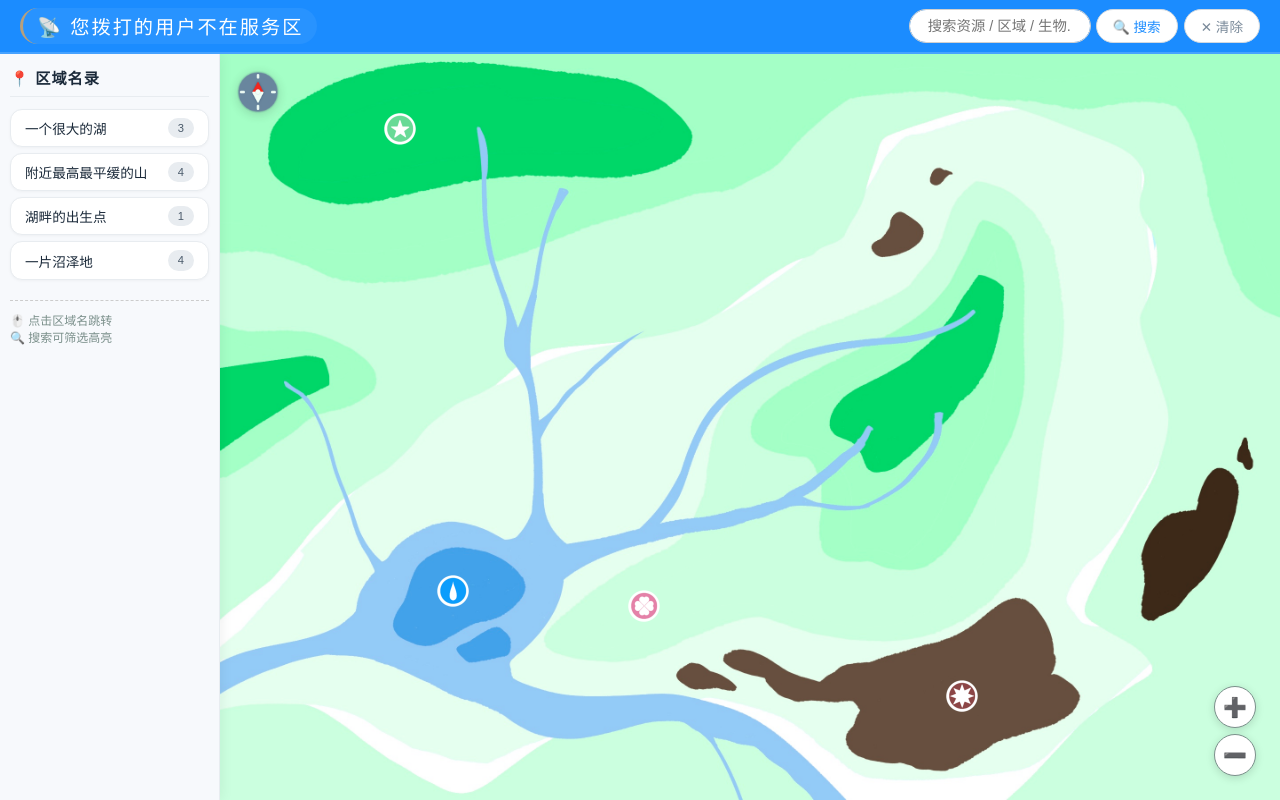
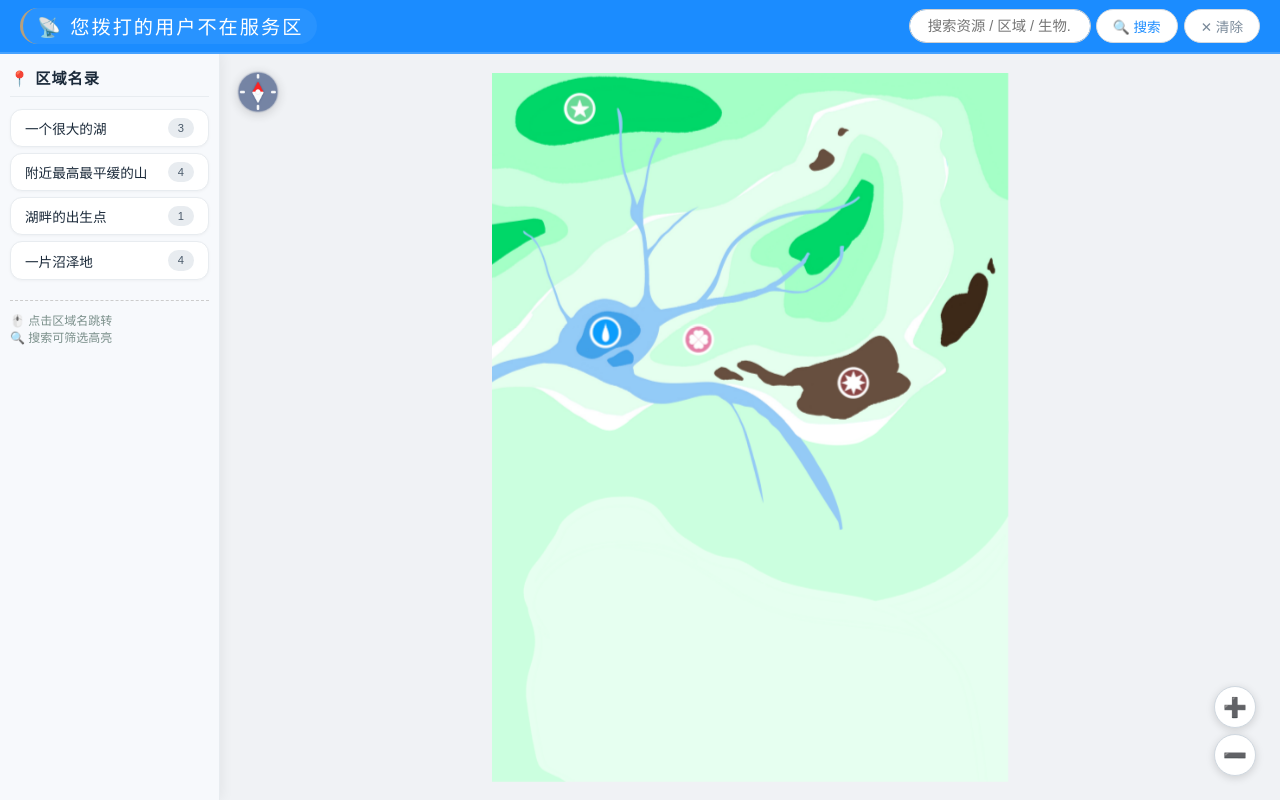
Before and after one commit to AY-Yao0712/world-map, a plain HTML site: page map.html in a window 1280 px wide. Both pictures are taken after a click on the button "🔍 搜索". Drawn offline with Linux system fonts and the light colour scheme.

Commit message:
Add files via upload

```diff
--- a/map.html
+++ b/map.html
@@ -16,7 +16,7 @@
 
         body {
             font-family: 'PingFang SC', 'Microsoft YaHei', sans-serif;
-    	    background: #f0f2f5;        /* 高德常用背景色 */
+            background: #f0f2f5;
             color: #1b2a3a;
             height: 100vh;
             overflow: hidden;
@@ -92,7 +92,7 @@
             background: #f0f0f0;
         }
 
-        /* ---- 主体布局：侧边栏 + 地图 ---- */
+        /* ---- 主体布局 ---- */
         .main-container {
             display: flex;
             flex: 1;
@@ -100,10 +100,10 @@
             position: relative;
         }
 
-        /* 侧边栏 — 高德风格 */
+        /* 侧边栏 */
         .sidebar {
             width: 220px;
-    		background: #f7f9fc;          /* 浅灰白底 */
+            background: #f7f9fc;
             border-right: 1px solid #e8ecf0;
             overflow-y: auto;
             flex-shrink: 0;
@@ -150,13 +150,12 @@
             margin-left: auto;
         }
 
-
         /* ---- 地图容器 ---- */
         .map-wrapper {
             flex: 1;
             position: relative;
             overflow: hidden;
-            background: #f0f2f5;        /* 和 body 统一 */
+            background: #f0f2f5;
             cursor: grab;
             touch-action: none;
         }
@@ -164,19 +163,22 @@
             cursor: grabbing;
         }
 
-        /* 地图图片容器 — 使用背景图方式，彻底解决 contain 偏移问题 */
+        /* ✅ 地图拼图容器：尺寸由 JS 动态设置，不再是100% */
         #mapContainer {
             position: absolute;
             top: 0;
             left: 0;
-            width: 100%;
-            height: 100%;
             transform-origin: 0 0;
             will-change: transform;
-            background-image: url('map/map1.png');
-            background-size: 100% 100%;  /* 填满容器，点位坐标直接用百分比 */
-            background-position: 0 0;
-            background-repeat: no-repeat;
+        }
+
+        /* ✅ 每张小地图的样式 */
+        .map-piece {
+            position: absolute;
+            display: block;
+            pointer-events: none;
+            user-select: none;
+            -webkit-user-drag: none;
         }
 
         /* ---- 点位标记 ---- */
@@ -202,7 +204,7 @@
             pointer-events: none;
         }
 
-        /* ---- 弹窗 (modal) ---- */
+        /* ---- 弹窗 ---- */
         .modal-overlay {
             position: fixed;
             top: 0;
@@ -215,12 +217,10 @@
             display: none;
             justify-content: center;
             align-items: center;
-            pointer-events: auto;
         }
         .modal-overlay.active {
             display: flex;
         }
-
         .modal-box {
             position: relative;
             max-width: 520px;
@@ -229,7 +229,6 @@
             background: #ffffff;
             border-radius: 24px;
             box-shadow: 0 12px 40px rgba(0,0,0,0.25);
-	    border: none;
             overflow: hidden;
             display: flex;
             flex-direction: column;
@@ -239,7 +238,6 @@
             0% { opacity: 0.6; transform: scale(0.92) translateY(10px); }
             100% { opacity: 1; transform: scale(1) translateY(0); }
         }
-
         .modal-header {
             background: #f5f7fa;
             padding: 14px 20px;
@@ -269,7 +267,6 @@
             transform: rotate(90deg);
             color: #a04030;
         }
-
         .modal-body {
             padding: 18px 22px 22px;
             overflow-y: auto;
@@ -312,7 +309,8 @@
             font-size: 0.8rem;
             margin-top: 6px;
         }
-	/* ---- 左上角指南针（纯装饰） ---- */
+
+        /* ---- 左上角指南针 ---- */
         .compass-icon {
             position: absolute;
             top: 16px;
@@ -320,7 +318,7 @@
             z-index: 40;
             width: 44px;
             height: 44px;
-    		pointer-events: none;   /* 让点击穿透，不影响地图操作 */
+            pointer-events: none;
             opacity: 0.85;
             filter: drop-shadow(0 2px 6px rgba(0,0,0,0.2));
         }
@@ -329,6 +327,7 @@
             height: 100%;
             display: block;
         }
+
         /* ---- 地图控制按钮 ---- */
         .map-controls {
             position: absolute;
@@ -345,24 +344,23 @@
             border: none;
             border-radius: 40px;
             background: #ffffff;
-            backdrop-filter: blur(4px);
             color: #1b8cff;
             font-size: 1.2rem;
             cursor: pointer;
             box-shadow: 0 2px 8px rgba(0,0,0,0.15);
             transition: 0.15s;
-            border: 1px solid #7a8f8a;
+            border: 1px solid #d0d8e0;
             font-weight: bold;
         }
         .map-controls button:hover {
-            background: #5a6f6b;
+            background: #eef2f7;
             transform: scale(1.05);
         }
         .map-controls button:active {
             transform: scale(0.94);
         }
 
-        /* ---- 移动端侧边栏切换 ---- */
+        /* ---- 移动端 ---- */
         .sidebar-toggle {
             display: none;
             background: #2c3e3f;
@@ -374,7 +372,6 @@
             cursor: pointer;
             border: 1px solid #5a6f6b;
         }
-
         @media (max-width: 700px) {
             .sidebar {
                 position: absolute;
@@ -407,13 +404,8 @@
             }
         }
 
-        .hidden {
-            display: none !important;
-        }
-        .text-muted {
-            color: #5a6f6b;
-            font-size: 0.85rem;
-        }
+        .hidden { display: none !important; }
+        .text-muted { color: #5a6f6b; font-size: 0.85rem; }
     </style>
 </head>
 <body>
@@ -440,14 +432,14 @@
         </aside>
 
         <div class="map-wrapper" id="mapWrapper">
-    		<!-- 🧭 指南针（纯装饰，不旋转） -->
+            <!-- 🧭 指南针（纯装饰） -->
             <div class="compass-icon">
                 <img src="compass.png" alt="指南针">
             </div>
 
-    	<div id="mapContainer">
-                <!-- 地图图片已用 background-image 方式加载，不需要 img 标签 -->
-            </div>
+            <!-- ✅ 地图拼图容器（内容由 JS 自动填充） -->
+            <div id="mapContainer"></div>
+
             <div class="map-controls">
                 <button id="zoomInBtn">➕</button>
                 <button id="zoomOutBtn">➖</button>
@@ -468,15 +460,44 @@
 
     <script>
         // ================================================================
-        // 📝 区域数据 — 增、删、改都在这里
+        // 📝 【配置区 1】地图拼图 —— 以后加新图就在这里加一行
+        //    规则：
+        //    - 图1 的左上角永远是 (0, 0)
+        //    - 想在下方加图2：x 不变，y = 图1 的高度
+        //    - 想在右方加图3：x = 图1 的宽度，y 不变
+        //    - 想在左方加图4：x = 负数（图1宽度的负数），y 不变
+        //    - 想在上方加图5：x 不变，y = 负数（图1高度的负数）
+        // ================================================================
+        const mapPieces = [
+            {
+                file: 'map/map1.png',   // 图片路径
+                x: 0,                    // 左上角 X 坐标（像素）
+                y: 0,                    // 左上角 Y 坐标（像素）
+                width: 2388,             // 图片宽度（像素）
+                height: 1668             // 图片高度（像素）
+            },
+            {
+                file: 'map/map2.png',
+                x: 0,
+                y: 1610,
+                width: 2388,
+                height: 1668
+            },
+        ];
+
+        // ================================================================
+        // 📝 【配置区 2】区域数据 —— 增、删、改都在这里
+        //    ⚠️ 坐标单位是像素（相对于整体大地图）
+        //    换算公式：像素X = 百分比 × 地图宽 ÷ 100
+        //             像素Y = 百分比 × 地图高 ÷ 100
         // ================================================================
         const regionsData = [
             {
                 id: 'mistwood',
                 name: '一个很大的湖',
                 icon: 'icon/water.png',
-                x: 22,
-                y: 72,
+                x: 525,      // 22% × 2388 ≈ 525
+                y: 1201,     // 72% × 1668 ≈ 1201
                 unlocked: true,
                 description: '一片很大的湖，看起来很深，钓鱼佬狂喜。',
                 resources: ['石头', '苔藓', '水草'],
@@ -487,11 +508,11 @@
                 id: 'windplain',
                 name: '附近最高最平缓的山',
                 icon: 'icon/sign.png',
-                x: 17,
-                y: 10,
+                x: 406,      // 17% × 2388 ≈ 406
+                y: 167,      // 10% × 1668 ≈ 167
                 unlocked: true,
                 description: '视野开阔。',
-                resources: ['雨林树', '苔藓', '藤蔓', '应该还会有别的但是我想不到了'],
+                resources: ['雨林树', '苔藓', '藤蔓'],
                 creatures: ['待定'],
                 dangerLevel: 4
             },
@@ -499,8 +520,8 @@
                 id: 'frostspire',
                 name: '湖畔的出生点',
                 icon: 'icon/safe.png',
-                x: 40,
-                y: 74,
+                x: 955,      // 40% × 2388 ≈ 955
+                y: 1234,     // 74% × 1668 ≈ 1234
                 unlocked: true,
                 description: '终年氤氲薄雾，空气高湿温热。地表覆盖厚层苔藓、淤积腐殖泥，林木临水丛生，河湖支流纵横交错。地形平缓，是新手探索的理想起点。',
                 resources: ['P0001', 'P0002', 'P0003'],
@@ -511,8 +532,8 @@
                 id: 'emberglow',
                 name: '一片沼泽地',
                 icon: 'icon/special.png',
-                x: 70,
-                y: 86,
+                x: 1672,     // 70% × 2388 ≈ 1672
+                y: 1434,     // 86% × 1668 ≈ 1434
                 unlocked: true,
                 description: '湖泊下游淤积形成的淡水沼泽，常年积水、土壤泥泞。腐殖质丰厚，大量腐生生物在此繁衍，生态循环里重要的分解区域。',
                 resources: ['沼泥树脂', '粘液', '腐败的……？'],
@@ -523,8 +544,8 @@
                 id: 'duskshore',
                 name: '暮光群岛',
                 icon: 'icon/sign.png',
-                x: 15,
-                y: 82,
+                x: 358,      // 15% × 2388 ≈ 358
+                y: 1368,     // 82% × 1668 ≈ 1368
                 unlocked: false,
                 description: '1111111',
                 resources: ['星辉珍珠', '珊瑚符文石', '幻光水母触须'],
@@ -534,7 +555,7 @@
         ];
 
         // ================================================================
-        // 以下代码为交互逻辑，你一般不需要修改
+        // 以下为交互逻辑，一般不需要修改
         // ================================================================
 
         const mapWrapper = document.getElementById('mapWrapper');
@@ -551,6 +572,7 @@
         const sidebar = document.getElementById('sidebar');
 
         let currentScale = 1;
+        let baseScale = 1;       // 初始适配缩放比例
         let translateX = 0;
         let translateY = 0;
         let isDragging = false;
@@ -559,17 +581,21 @@
 
         function updateMapTransform() {
             mapContainer.style.transform = `translate(${translateX}px, ${translateY}px) scale(${currentScale})`;
+ 	   // ✅ 图标反向缩放，保持视觉大小
+ 	   document.querySelectorAll('.marker img').forEach(img => {
+	        img.style.transform = `scale(${1 / currentScale})`;
+ 	   });
 	}
 
         function resetView() {
-            currentScale = 1;
+            currentScale = baseScale;
             translateX = 0;
             translateY = 0;
             updateMapTransform();
         }
 
         function zoomIn() {
-            const newScale = Math.min(currentScale * 1.3, 5);
+            const newScale = Math.min(currentScale * 1.3, baseScale * 5);
             if (newScale !== currentScale) {
                 currentScale = newScale;
                 updateMapTransform();
@@ -577,11 +603,71 @@
         }
 
         function zoomOut() {
-            const newScale = Math.max(currentScale / 1.3, 0.3);
+            const newScale = Math.max(currentScale / 1.3, baseScale * 0.3);
             if (newScale !== currentScale) {
                 currentScale = newScale;
                 updateMapTransform();
             }
+        }
+
+        // ---------- ✅ 渲染地图拼图 ----------
+        function renderMapPieces() {
+            mapContainer.innerHTML = '';
+
+            // 计算整体地图的总宽高
+            let maxX = 0, maxY = 0;
+            let minX = 0, minY = 0;
+            mapPieces.forEach(piece => {
+                maxX = Math.max(maxX, piece.x + piece.width);
+                maxY = Math.max(maxY, piece.y + piece.height);
+                minX = Math.min(minX, piece.x);
+                minY = Math.min(minY, piece.y);
+            });
+
+            const totalW = maxX - minX;
+            const totalH = maxY - minY;
+
+            // 设置容器尺寸
+            mapContainer.style.width = totalW + 'px';
+            mapContainer.style.height = totalH + 'px';
+
+            // 如果地图有偏移（有负坐标的图），整体平移一下
+            mapContainer.style.left = (-minX) + 'px';
+            mapContainer.style.top = (-minY) + 'px';
+
+            // 添加每张图片
+            mapPieces.forEach(piece => {
+                const img = document.createElement('img');
+                img.src = piece.file;
+                img.className = 'map-piece';
+                img.style.left = (piece.x - minX) + 'px';
+                img.style.top = (piece.y - minY) + 'px';
+                img.style.width = piece.width + 'px';
+                img.style.height = piece.height + 'px';
+                img.onerror = function() {
+                    this.style.background = '#2d3e3a';
+                    this.alt = '图片加载失败：' + piece.file;
+                };
+                mapContainer.appendChild(img);
+            });
+
+            // 自动缩放适配屏幕
+            fitMapToScreen(totalW, totalH);
+        }
+
+        // ---------- ✅ 自动适配屏幕 ----------
+        function fitMapToScreen(mapWidth, mapHeight) {
+            const wrapperW = mapWrapper.clientWidth;
+            const wrapperH = mapWrapper.clientHeight;
+
+            const scaleX = wrapperW / mapWidth;
+            const scaleY = wrapperH / mapHeight;
+            baseScale = Math.min(scaleX, scaleY) * 0.95;   // 留一点边距
+
+            currentScale = baseScale;
+            translateX = (wrapperW - mapWidth * baseScale) / 2;
+            translateY = (wrapperH - mapHeight * baseScale) / 2;
+            updateMapTransform();
         }
 
         function renderMarkers(highlightIds = []) {
@@ -596,15 +682,19 @@
                 const marker = document.createElement('div');
                 marker.className = 'marker';
                 marker.dataset.regionId = region.id;
-                marker.style.left = region.x + '%';
-                marker.style.top = region.y + '%';
+                marker.style.left = region.x + 'px';   // ✅ 像素定位
+                marker.style.top = region.y + 'px';    // ✅ 像素定位
 
                 const img = document.createElement('img');
 		img.src = region.icon || 'icon/sign.png';
 		img.alt = region.name;
+		// ✅ 反向缩放，让图标在地图缩小时保持视觉大小
+		img.style.width = '32px';
+		img.style.height = '32px';
+		img.style.transform = `scale(${1 / currentScale})`;
+		img.style.transformOrigin = 'center center';
                 marker.appendChild(img);
 
-                // 手机端用 touchend 替代 click，避免与拖拽冲突
                 marker.addEventListener('touchend', (e) => {
                     e.preventDefault();
                     e.stopPropagation();
@@ -648,11 +738,17 @@
                     const id = item.dataset.id;
                     const region = regionsData.find(r => r.id === id);
                     if (region) {
-                        resetView();
+                        // 跳转到该点位：把地图居中到该点位
+                        const wrapperW = mapWrapper.clientWidth;
+                        const wrapperH = mapWrapper.clientHeight;
+                        translateX = wrapperW / 2 - region.x * currentScale;
+                        translateY = wrapperH / 2 - region.y * currentScale;
+                        updateMapTransform();
                         openModal(id);
                         document.querySelectorAll('.region-item').forEach(el => {
                             el.style.background = '';
                             el.style.borderColor = 'transparent';
+                            el.style.color = '';
                         });
                         item.style.background = '#1b8cff';
                         item.style.borderColor = '#1b8cff';
@@ -770,7 +866,7 @@
         function onWheel(e) {
             e.preventDefault();
             const delta = e.deltaY > 0 ? 0.9 : 1.1;
-            const newScale = Math.min(Math.max(currentScale * delta, 0.3), 5);
+            const newScale = Math.min(Math.max(currentScale * delta, baseScale * 0.3), baseScale * 5);
             if (newScale !== currentScale) {
                 currentScale = newScale;
                 updateMapTransform();
@@ -779,23 +875,14 @@
 
         // ---- 初始化 ----
         function init() {
-            // 确保地图背景图加载成功
-            const bgImage = new Image();
-            bgImage.src = 'map/map1.png';
-            bgImage.onerror = function() {
-                mapContainer.style.background = '#2d3e3a';
-                mapContainer.innerHTML = `
-                    <div style="display:flex;align-items:center;justify-content:center;height:100%;color:#f0ebe1;font-size:1.4rem;text-align:center;padding:20px;">
-                        🗺️ 请将地图图片（map1.png）放在同目录下
-                    </div>
-                `;
-            };
+            // 1. 渲染地图拼图
+            renderMapPieces();
 
+            // 2. 渲染点位和侧边栏
             renderMarkers([]);
             renderSidebar([]);
-            resetView();
 
-            // 事件绑定
+            // 3. 事件绑定
             mapWrapper.addEventListener('mousedown', onDragStart);
             window.addEventListener('mousemove', onDragMove);
             window.addEventListener('mouseup', onDragEnd);
@@ -804,7 +891,7 @@
             window.addEventListener('touchend', onDragEnd, { passive: false });
             mapWrapper.addEventListener('wheel', onWheel, { passive: false });
 
-            // 手机双指缩放（pinch）
+            // 手机双指缩放
             let lastTouchDist = 0;
             mapWrapper.addEventListener('touchstart', (e) => {
                 if (e.touches.length === 2) {
@@ -822,7 +909,7 @@
                     const dist = Math.sqrt(dx * dx + dy * dy);
                     if (lastTouchDist > 0) {
                         const scaleFactor = dist / lastTouchDist;
-                        const newScale = Math.min(Math.max(currentScale * scaleFactor, 0.3), 5);
+                        const newScale = Math.min(Math.max(currentScale * scaleFactor, baseScale * 0.3), baseScale * 5);
                         if (newScale !== currentScale) {
                             currentScale = newScale;
                             updateMapTransform();
@@ -836,19 +923,27 @@
                 lastTouchDist = 0;
             }, { passive: true });
 
+            // 窗口大小变化时重新适配
+            window.addEventListener('resize', () => {
+                let maxX = 0, maxY = 0, minX = 0, minY = 0;
+                mapPieces.forEach(p => {
+                    maxX = Math.max(maxX, p.x + p.width);
+                    maxY = Math.max(maxY, p.y + p.height);
+                    minX = Math.min(minX, p.x);
+                    minY = Math.min(minY, p.y);
+                });
+                fitMapToScreen(maxX - minX, maxY - minY);
+            });
+
             document.getElementById('zoomInBtn').addEventListener('click', zoomIn);
             document.getElementById('zoomOutBtn').addEventListener('click', zoomOut);
 
-            // ✅ 弹窗关闭 —— 统一处理，不会冲突
             modalCloseBtn.addEventListener('click', function(e) {
                 e.stopPropagation();
                 closeModal();
             });
-
             modalOverlay.addEventListener('click', function(e) {
-                if (e.target === modalOverlay) {
-                    closeModal();
-                }
+                if (e.target === modalOverlay) closeModal();
             });
 
             searchBtn.addEventListener('click', performSearch);
@@ -860,7 +955,6 @@
             sidebarToggle.addEventListener('click', () => {
                 sidebar.classList.toggle('open');
             });
-
             document.addEventListener('click', (e) => {
                 if (window.innerWidth <= 700) {
                     if (!sidebar.contains(e.target) && e.target !== sidebarToggle) {
@@ -870,21 +964,23 @@
             });
 
             // ============================================================
-            // 🧭 坐标拾取器（调试用）— 取消注释下方代码即可启用
+            // 🧭 坐标拾取器（调试用）— 取消注释即可启用
+            //    点击地图任意位置，会弹窗显示该位置的像素坐标
             // ============================================================
             /*
             mapContainer.addEventListener('click', function(e) {
                 const rect = mapContainer.getBoundingClientRect();
-                const x = ((e.clientX - rect.left) / rect.width) * 100;
-                const y = ((e.clientY - rect.top) / rect.height) * 100;
-                const msg = `📍 点击位置坐标:\nx = ${x.toFixed(1)}\ny = ${y.toFixed(1)}`;
+                // 换算成原始地图坐标（不受缩放影响）
+                const x = (e.clientX - rect.left) / currentScale;
+                const y = (e.clientY - rect.top) / currentScale;
+                const msg = `📍 像素坐标:\nx = ${Math.round(x)}\ny = ${Math.round(y)}`;
                 console.log(msg);
                 alert(msg);
             });
             */
 
             console.log('✅ 异世界地图加载完成！');
-            console.log('📍 坐标范围 x, y 均为 0~100，分别表示从左/上开始的百分比。');
+            console.log('📍 点位坐标现在是像素，相对于整体大地图。');
         }
 
         if (document.readyState === 'loading') {
```
Also changed, not shown: map/map2.png (added). Lines whose indentation alone changed are shown as unchanged.
